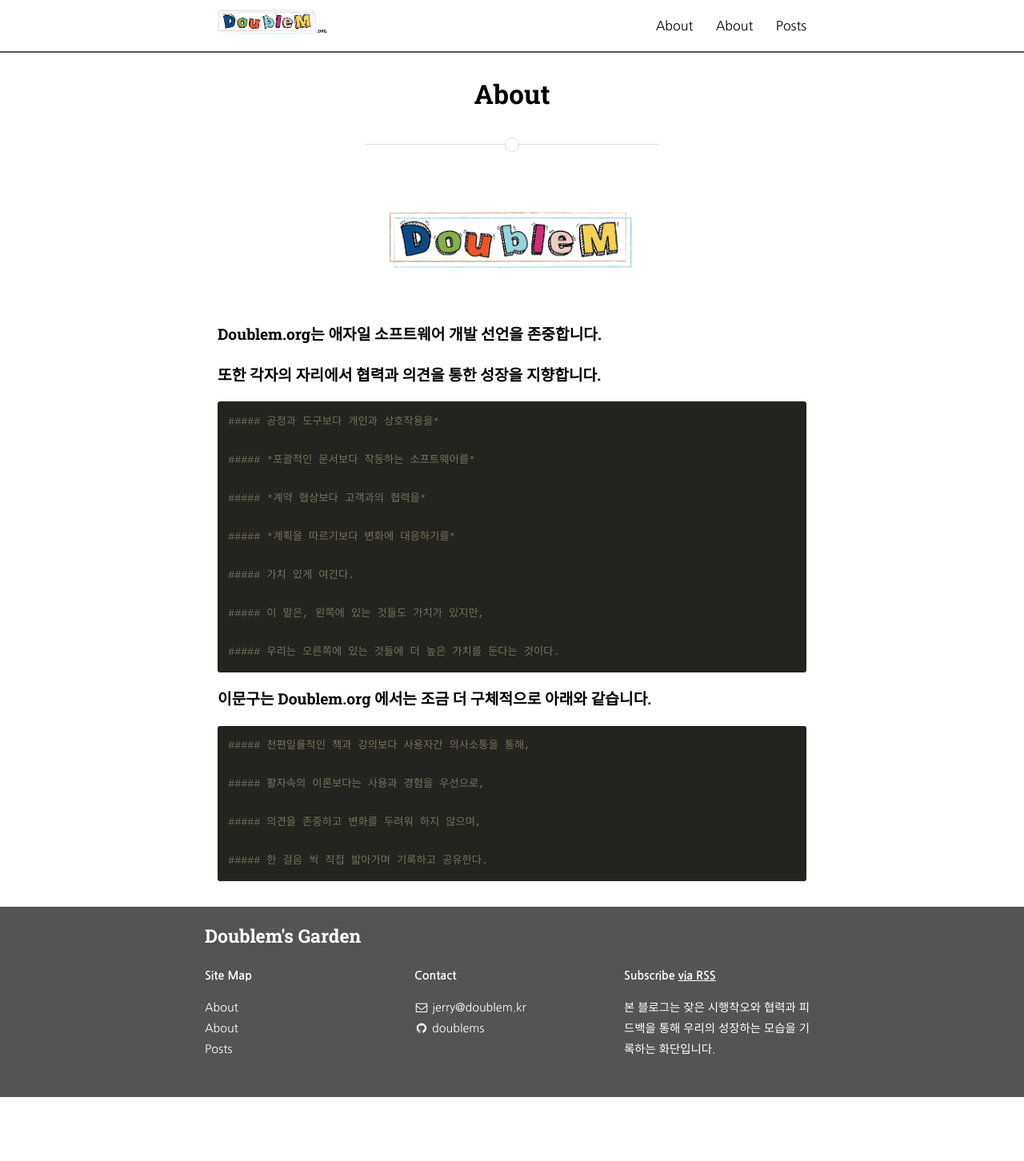
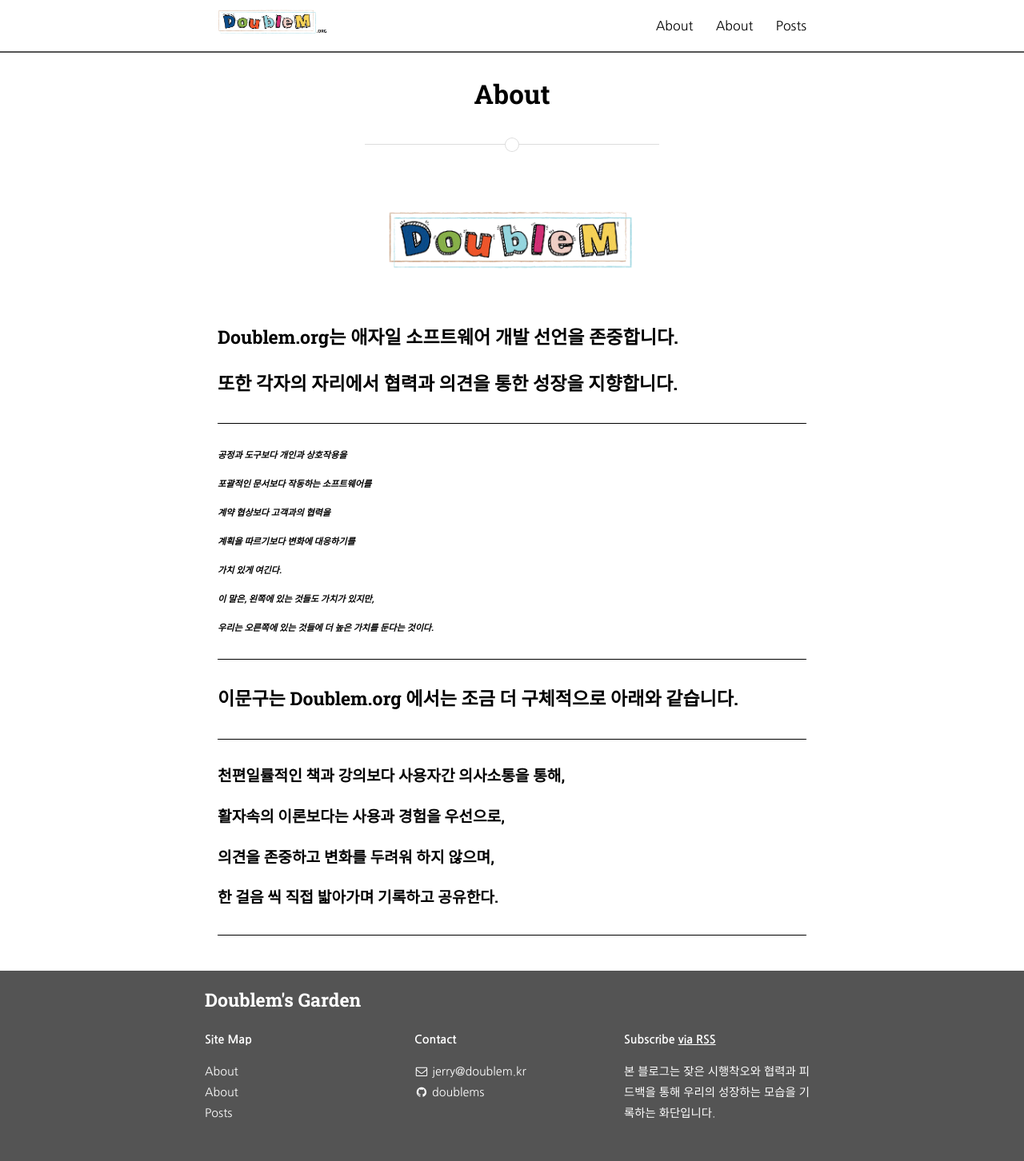
Before and after one commit to doublems/doublems.github.io_old, a Jekyll site: the page built from about.md, in a window 1280 px wide. Shown: the whole page at 80% size. Built offline with Jekyll 4.4.1, drawn with Linux system fonts in a browser that asks for light colours; nearby versions of some CDN libraries; some web fonts are replaced; before the commit the page ends 1372 px from its top, so only the background shows below that.

Commit message:
소개수정

````diff
--- a/about.md
+++ b/about.md
@@ -6,34 +6,38 @@ permalink: /about/
 
 <img src="{{ site.baseurl }}/assets/profile-placeholder.gif" title="Profile Picture" class="profile">
 
-#### Doublem.org는 애자일 소프트웨어 개발 선언을 존중합니다.
+### Doublem.org는 애자일 소프트웨어 개발 선언을 존중합니다.
 
-#### 또한 각자의 자리에서 협력과 의견을 통한 성장을 지향합니다.
+### 또한 각자의 자리에서 협력과 의견을 통한 성장을 지향합니다.
 
-```
-##### 공정과 도구보다 개인과 상호작용을*
+------
 
-##### *포괄적인 문서보다 작동하는 소프트웨어를*
+###### *공정과 도구보다 개인과 상호작용을*
 
-##### *계약 협상보다 고객과의 협력을*
+###### *포괄적인 문서보다 작동하는 소프트웨어를*
 
-##### *계획을 따르기보다 변화에 대응하기를*
+###### *계약 협상보다 고객과의 협력을*
 
-##### 가치 있게 여긴다.
+###### *계획을 따르기보다 변화에 대응하기를*
 
-##### 이 말은, 왼쪽에 있는 것들도 가치가 있지만,
+###### *가치 있게 여긴다.*
 
-##### 우리는 오른쪽에 있는 것들에 더 높은 가치를 둔다는 것이다.
-```
+###### *이 말은, 왼쪽에 있는 것들도 가치가 있지만,*
 
-#### 이문구는 Doublem.org 에서는 조금 더 구체적으로 아래와 같습니다.
+###### *우리는 오른쪽에 있는 것들에 더 높은 가치를 둔다는 것이다.*
 
-```
-##### 천편일률적인 책과 강의보다 사용자간 의사소통을 통해,
+------
 
-##### 활자속의 이론보다는 사용과 경험을 우선으로,
+### 이문구는 Doublem.org 에서는 조금 더 구체적으로 아래와 같습니다.
 
-##### 의견을 존중하고 변화를 두려워 하지 않으며,
+------
 
-##### 한 걸음 씩 직접 밟아가며 기록하고 공유한다.
-```
+#### **천편일률적인 책과 강의보다 사용자간 의사소통을 통해,**
+
+#### **활자속의 이론보다는 사용과 경험을 우선으로,**
+
+#### **의견을 존중하고 변화를 두려워 하지 않으며,**
+
+#### **한 걸음 씩 직접 밟아가며 기록하고 공유한다.**
+
+------
````
